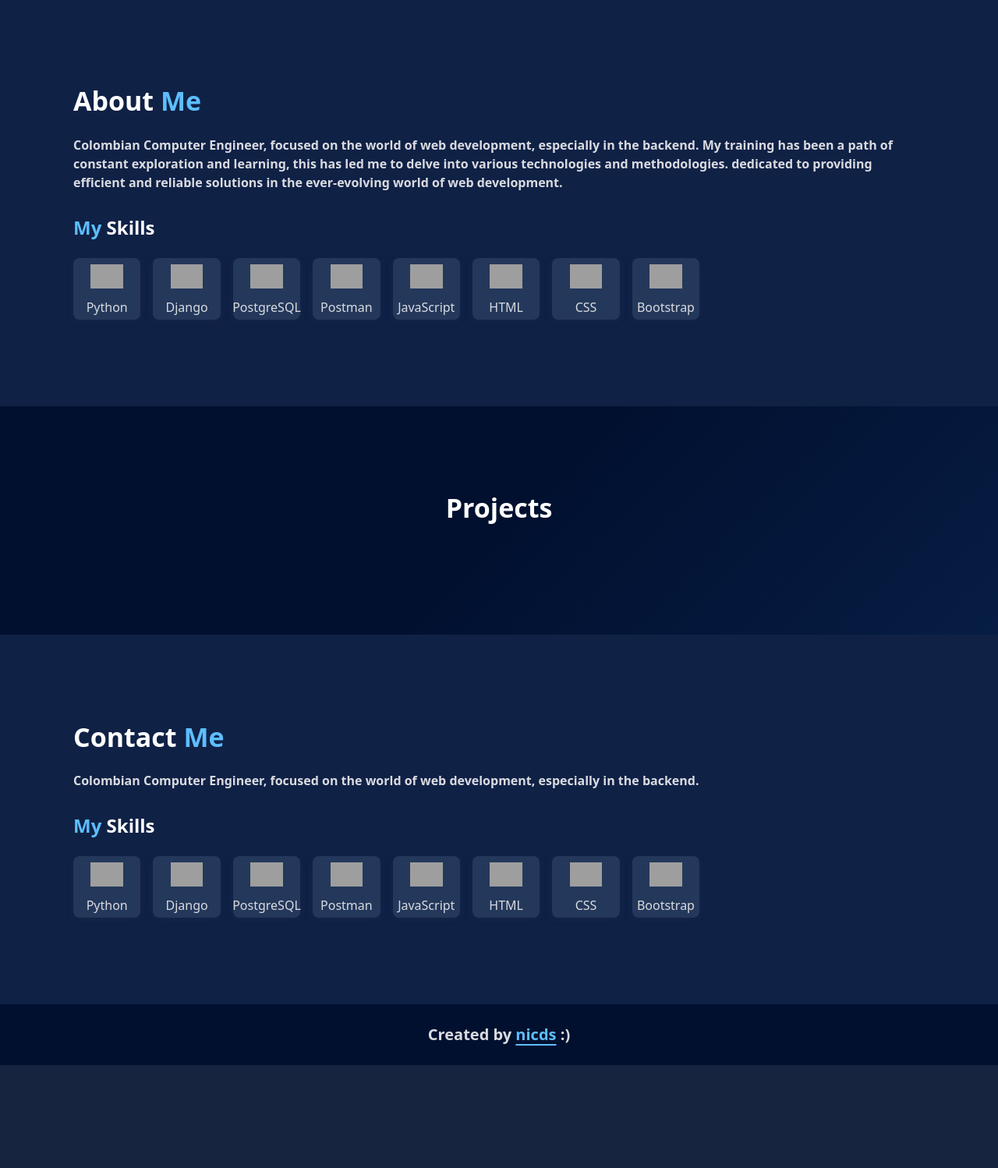
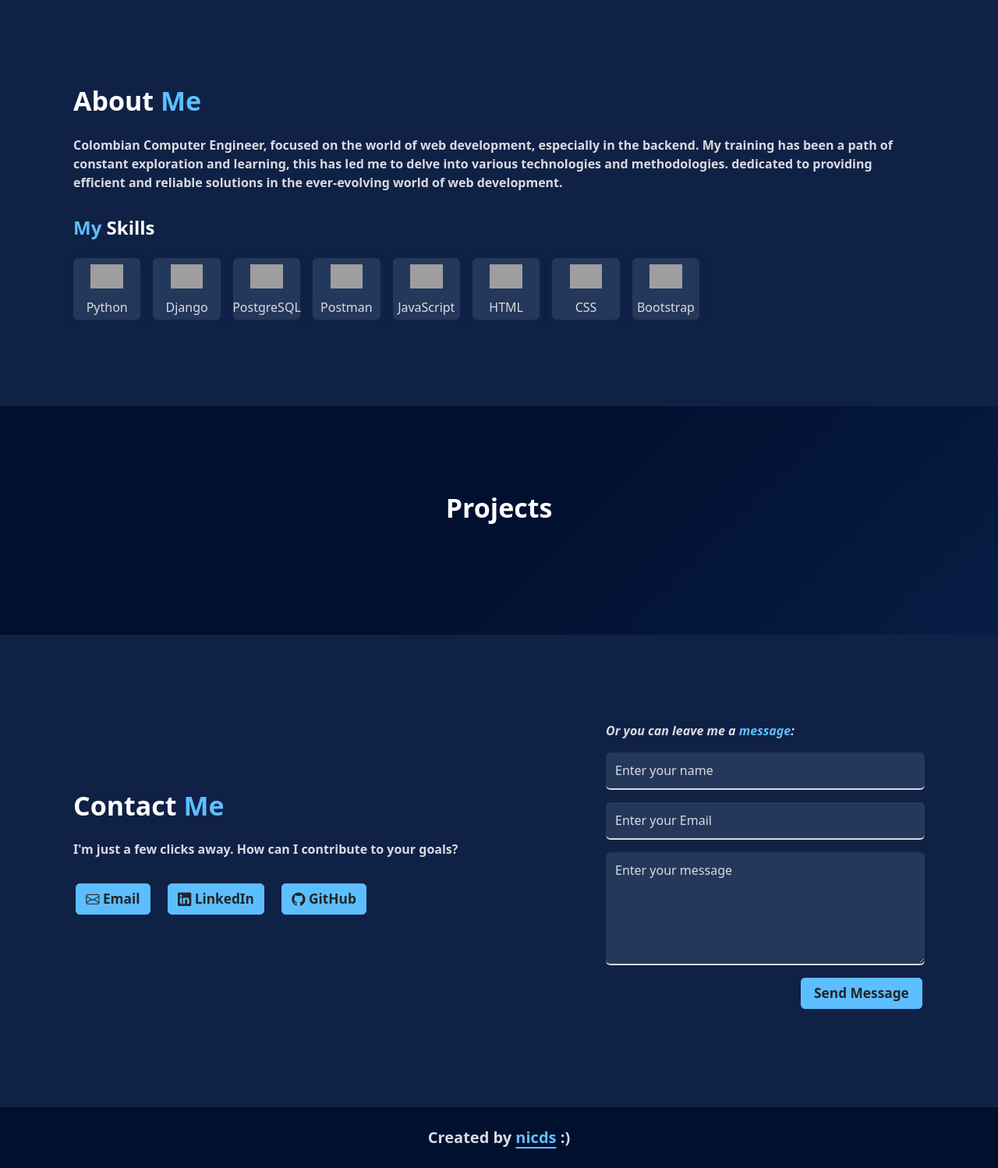
Before and after one commit to nicds-dev/portfolio, a Django app: page / in a window 1280 px wide. Shown: the part 801-2299 px from the top of the page at 78% size. Before the commit the page ends 2167 px from the top, so only its background shows below. Run offline with Django 4.2, Linux system fonts and the light colour scheme; data that the repository does not hold is empty; some libraries are stand-ins or nearby versions; grey boxes are pictures that could not be loaded.

Commit message:
section contact completly update, also some styles in the others html

```diff
--- /dev/null
+++ b/django_portfl/portfolio/forms.py
@@ -0,0 +1,12 @@
+from django import forms
+
+class ContactForm(forms.Form):
+    name = forms.CharField(label="Name *", max_length=30, widget=forms.TextInput(attrs={
+        'class': 'form-control no-box-shadow', 'placeholder': 'Enter your name', 'required': True
+        }))
+    email = forms.EmailField(label="Email *", max_length=50, widget=forms.EmailInput(attrs={
+        'class': 'form-control no-box-shadow', 'placeholder': 'Enter your Email', 'required': True
+        }))
+    message = forms.CharField(label="Message *", widget=forms.Textarea(attrs={
+        'class': 'form-control no-box-shadow', 'placeholder': 'Enter your message', 'required': True, 'rows': 5
+        }))
--- a/django_portfl/portfolio/static/main.css
+++ b/django_portfl/portfolio/static/main.css
@@ -1,21 +1,5 @@
 body {
     background-color: rgb(1, 16, 47);
-}
-/* Styles Scrollbar */
-/* WebKit (Chrome, Safari, Opera) */
-::-webkit-scrollbar {
-    width: 10px;
-}
-::-webkit-scrollbar-thumb {
-    background-color: rgb(93, 190, 255);
-    border-radius: 4px;
-}
-::-webkit-scrollbar-track {
-    background-color: #ccd6e133;
-}
-/* WebKit (Firefox) */
-*{
-    scrollbar-color: rgb(93, 190, 255) #ccd6e133;
 }
 section.section-dark {
     background: linear-gradient(135deg, #01102f 50%, #071d44);
@@ -76,7 +60,30 @@ section.section-blue-gray {
     margin-inline: 0.2rem;
     font-size: 1.08rem;
 }
-/* Extra Bootstrap */
+.no-box-shadow {
+    box-shadow: none !important;
+}
+/*----------------------------------
+            Styles Scrollbar
+------------------------------------*/
+/* WebKit (Chrome, Safari, Opera) */
+::-webkit-scrollbar {
+    width: 10px;
+}
+::-webkit-scrollbar-thumb {
+    background-color: rgb(93, 190, 255);
+    border-radius: 4px;
+}
+::-webkit-scrollbar-track {
+    background-color: #ccd6e133;
+}
+/* WebKit (Firefox) */
+*{
+    scrollbar-color: rgb(93, 190, 255) #ccd6e133;
+}
+/*----------------------------------
+            Extra Bootstrap
+------------------------------------*/
 @media (min-width: 1400px){
     .container, .container-lg, .container-md, .container-sm, .container-xl, .container-xxl {
         max-width: 1140px;
@@ -98,6 +105,20 @@ section.section-blue-gray {
         max-width: 98%;
     }
 }
+.form-control {
+    padding: .7rem .75rem;
+    border: none;
+    border-bottom: 2px solid #d9dbe0;
+    background-color: #24385B;
+    color: white !important;
+}
+.form-control:focus {
+    border-color: rgb(93, 190, 255);
+    background-color: #33486C;
+}
+.form-control::placeholder {
+    color: #d9dbe0 !important;
+}
 .offcanvas.offcanvas-start {
     width: 100%;
     height: 100vh;
@@ -109,3 +130,18 @@ section.section-blue-gray {
 .fs-6 {
     font-size: 1.125rem !important;
 }
+/*----------------------------------
+            Custom SweetAlert
+------------------------------------*/
+div:where(.swal2-container) div:where(.swal2-popup) {
+    background: #33486C !important;
+    color: #d9dbe0 !important;
+}
+div:where(.swal2-container) h2:where(.swal2-title) {
+    padding: .8em 1em .8em !important;
+}
+div:where(.swal2-icon).swal2-success [class^="swal2-success-circular-line"][class$="left"],
+div:where(.swal2-icon).swal2-success .swal2-success-fix,
+div:where(.swal2-icon).swal2-success.swal2-icon-show .swal2-success-circular-line-right {
+    background-color: #33486C !important;
+}
--- a/django_portfl/portfolio/templates/contact.html
+++ b/django_portfl/portfolio/templates/contact.html
@@ -1,17 +1,43 @@
 <section id="contact" class="section-blue-gray py-6 text-white">
-    <div class="container d-flex flex-column px-4 pt-4 gap-3">
-        <h2 class="title-second fw-bold">Contact <span class="text-blue">Me</span></h2>
-        <p class="fw-semibold p-text-color">Colombian Computer Engineer, focused on the world of web development, especially in the backend.</p>
-        <h3 class="fw-bold fs-4"><span class="text-blue">My</span> Skills</h3>
-    </div>
-    <div class="container py-3 px-4 pb-4 d-flex justify-content-center justify-content-lg-start flex-wrap gap-3">
-        {% include 'skills.html' with skill_name="Python" skill_src="python" src_alt="Python SVG" %}
-        {% include 'skills.html' with skill_name="Django" skill_src="django/058e05" src_alt="Django SVG" %}
-        {% include 'skills.html' with skill_name="PostgreSQL" skill_src="postgresql" src_alt="Postgresql SVG" %}
-        {% include 'skills.html' with skill_name="Postman" skill_src="postman" src_alt="Postman SVG" %}
-        {% include 'skills.html' with skill_name="JavaScript" skill_src="javascript" src_alt="JavaScript SVG" %}
-        {% include 'skills.html' with skill_name="HTML" skill_src="html5" src_alt="HTML SVG" %}
-        {% include 'skills.html' with skill_name="CSS" skill_src="css3" src_alt="CSS SVG" %}
-        {% include 'skills.html' with skill_name="Bootstrap" skill_src="bootstrap/8812FC" src_alt="Bootstrap SVG" %}
+    <div class="container p-4">
+        <div class="row g-5">
+            <div class="col-12 col-lg-6 d-flex flex-column align-self-center text-lg-start text-center mt-lg-0 gap-3">
+                <h2 class="title-second fw-bold">Contact <span class="text-blue">Me</span></h2>
+                <p class="fw-semibold p-text-color">I'm just a few clicks away. How can I contribute to your goals?</p>
+                <div class="d-flex flex-wrap justify-content-center justify-content-lg-start gap-2 gap-lg-3">
+                    <a href="mailto:nikolasdurango@gmail.com" class="btn btn-social fw-semibold" target="_blank"><i class="bi bi-envelope"></i> Email</a>
+                    <a href="https://www.linkedin.com/in/nicolasdurs/" class="btn btn-social fw-semibold" target="_blank"><i class="bi bi-linkedin"></i> LinkedIn</a>
+                    <a href="https://github.com/DevNickDs" class="btn btn-social fw-semibold" target="_blank"><i class="bi bi-github"></i> GitHub</a>
+                </div>
+            </div>
+            <div class="col-12 col-lg-6 d-flex justify-content-center justify-content-lg-end">
+                <form action="" method="POST">
+                    <em class="fw-semibold p-text-color">Or you can leave me a <span class="text-blue">message</span>:</em>
+                    {% csrf_token %}
+                    {% for field in form %}
+                        <div class="my-3">
+                            {{ field }}
+                        </div>
+                    {% endfor %}
+                    <div class="my-3 text-end">
+                        <button type="submit" class="btn btn-social fw-semibold px-3">
+                            <span>Send Message</span>
+                        </button>
+                    </div>
+                </form>
+                {% if success %}
+                    <script src="https://cdn.jsdelivr.net/npm/sweetalert2@11"></script>
+                    <script>
+                        Swal.fire({
+                            title: 'Great! Message sent',
+                            icon: 'success',
+                            iconColor: '#5DBEFF',
+                            showConfirmButton: false,
+                            timer: 2200
+                        })
+                    </script>
+                {% endif %}
+            </div>
+        </div>
     </div>
 </section>
--- a/django_portfl/portfolio/templates/home.html
+++ b/django_portfl/portfolio/templates/home.html
@@ -12,7 +12,7 @@
 <body>
     <!-- Navbar -->
     <nav id="navbar-main" class="navbar navbar-blur navbar-expand-lg navbar-dark bg-transparent fixed-top border-bottom border-blue">
-        <div class="container pt-2">
+        <div class="container pt-2" style="scrollbar-gutter: stable;">
             <!-- Name/Logo -->
             <a class="navbar-brand fw-bold fs-4 ps-3" href="#">nicds.<span class="text-blue">dev</span></a>
             <!-- Toggle Button -->
@@ -59,5 +59,23 @@
         </div>
     </footer>
     <script src="https://cdn.jsdelivr.net/npm/bootstrap@5.3.1/dist/js/bootstrap.bundle.min.js" integrity="sha384-HwwvtgBNo3bZJJLYd8oVXjrBZt8cqVSpeBNS5n7C8IVInixGAoxmnlMuBnhbgrkm" crossorigin="anonymous"></script>
+    <script src="https://code.jquery.com/jquery-3.5.1.js" integrity="sha256-QWo7LDvxbWT2tbbQ97B53yJnYU3WhH/C8ycbRAkjPDc=" crossorigin="anonymous"></script>
+    <script type="text/javascript">
+        $(document).on('submit','#task-form',function(e){
+            e.preventDefault();
+            $.ajax({
+                type:'POST',
+                url:'{% url "home" %}',
+                data:
+                {
+                    task:$("#task").val(),
+                    csrfmiddlewaretoken:$('input[name=csrfmiddlewaretoken]').val()
+                },
+                success:function(){
+                    alert('Saved');
+                        }
+                })
+        });
+    </script>
 </body>
 </html>
--- a/django_portfl/portfolio/templates/projects.html
+++ b/django_portfl/portfolio/templates/projects.html
@@ -2,7 +2,7 @@
     <div class="container d-flex flex-column pt-4 gap-5">
         <h2 class="title-second fw-bold text-center">Projects<span class="text-blue"></span></h2>
         <div class="container">
-            <div class="row g-5 justify-content-center">
+            <div class="row g-5">
                 {% for project in projects %}
                 <div class="col-12 col-md-6 col-lg-4">
                     <div class="h-100 d-flex flex-column gap-2 box-project rounded p-3">
--- a/django_portfl/portfolio/templates/section_home.html
+++ b/django_portfl/portfolio/templates/section_home.html
@@ -4,7 +4,7 @@
             <h1 class="fw-semibold fs-2">Hi, I'm <span class="text-blue">Nicolás</span>,</h1>
             <h2 class="fw-bold fs-1"><span class="text-blue">Backend</span> Developer</h2>
             <em class="fs-5 mb-3">Optimizing the experience behind the screen.</em>
-            <div class="d-flex justify-content-center justify-content-lg-start gap-2 gap-lg-3">
+            <div class="d-flex flex-wrap justify-content-center justify-content-lg-start gap-2 gap-lg-3">
                 <a href="#" class="btn btn-social fw-semibold" target="_blank"><i class="bi bi-download icon-bold"></i> CV</a>
                 <a href="https://www.linkedin.com/in/nicolasdurs/" class="btn btn-social fw-semibold" target="_blank"><i class="bi bi-linkedin"></i> LinkedIn</a>
                 <a href="https://github.com/DevNickDs" class="btn btn-social fw-semibold" target="_blank"><i class="bi bi-github"></i> GitHub</a>
--- a/django_portfl/portfolio/templates/skills.html
+++ b/django_portfl/portfolio/templates/skills.html
@@ -1,4 +1,4 @@
-<div class="box-skill-tag py-1 rounded-3 d-flex flex-column justify-content-center align-items-center gap-2">
+<div class="box-skill-tag py-1 rounded d-flex flex-column justify-content-center align-items-center gap-2">
     <img src="https://cdn.simpleicons.org/{{ skill_src }}" alt="{{ svg_alt }}" class="icon-skill py-1">
     <span class="p-text-color">{{ skill_name }}</span>
 </div>
--- a/django_portfl/portfolio/views.py
+++ b/django_portfl/portfolio/views.py
@@ -1,7 +1,31 @@
+from django.core.mail import send_mail, BadHeaderError
 from django.shortcuts import render
+from django.http import HttpResponse
+from django.conf import settings
 from .models import Project
+from .forms import ContactForm
 
 def home(request):
     projects = Project.objects.all()
+    success = False
 
-    return render(request, 'home.html', {'projects': projects})
+    if request.method == 'POST':
+        form = ContactForm(data=request.POST)
+        if form.is_valid():
+            name = form.cleaned_data['name']
+            email = form.cleaned_data['email']
+            message = form.cleaned_data['message']
+            try:
+                send_mail(
+                    'Message from portfolio site',
+                    f'Name: {name}\nEmail: {email}\nMessage: {message}',
+                    email,
+                    ['nikolasdurango@gmail.com']
+                )
+                success = True
+            except BadHeaderError:
+                return HttpResponse('Invalid header found.')
+    else:
+        form = ContactForm()
+
+    return render(request, 'home.html', {'projects': projects, 'form': form, 'success': success})
```
Also changed, not shown: django_portfl/django_portfl/settings.py (+23 -19 lines), 1 other file.
